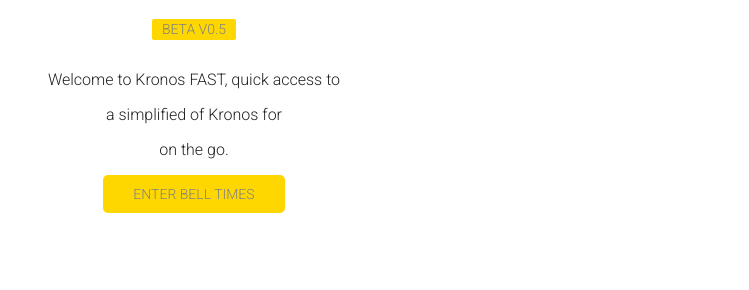
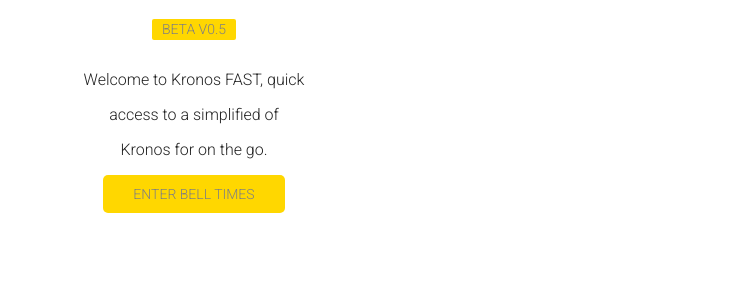
Before and after one commit to rusekronos/quickAccess, a plain HTML site: page index.html in a window 1280 px wide. Shown: the part 380-670 px from the top of the page, without its empty margins (531-1280 px from the left). Drawn offline with Linux system fonts and the light colour scheme.

Commit message:
Update index.html

```diff
--- a/index.html
+++ b/index.html
@@ -28,9 +28,9 @@
 
 
   <div id="info">
-    <p style="display:" inline;>Welcome to Kronos FAST, quick access to</p>
-    <p style="display:" inline;> a simplified of Kronos for </p>
-      <p style="display:" inline;> on the go.</p>
+    <p style="display:" inline;>Welcome to Kronos FAST, quick </p>
+    <p style="display:" inline;> access to a simplified of </p>
+      <p style="display:" inline;> Kronos for on the go.</p>
   </div>
 
   <div >
```
